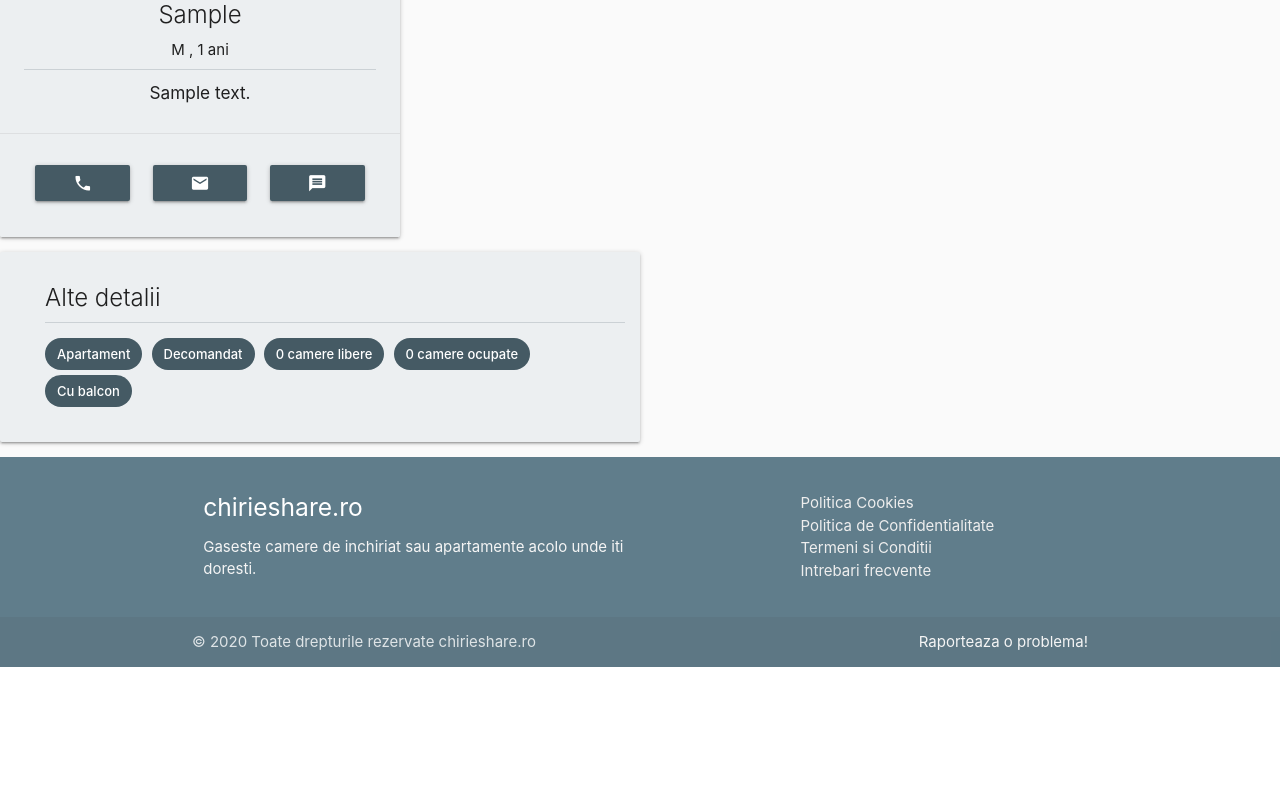
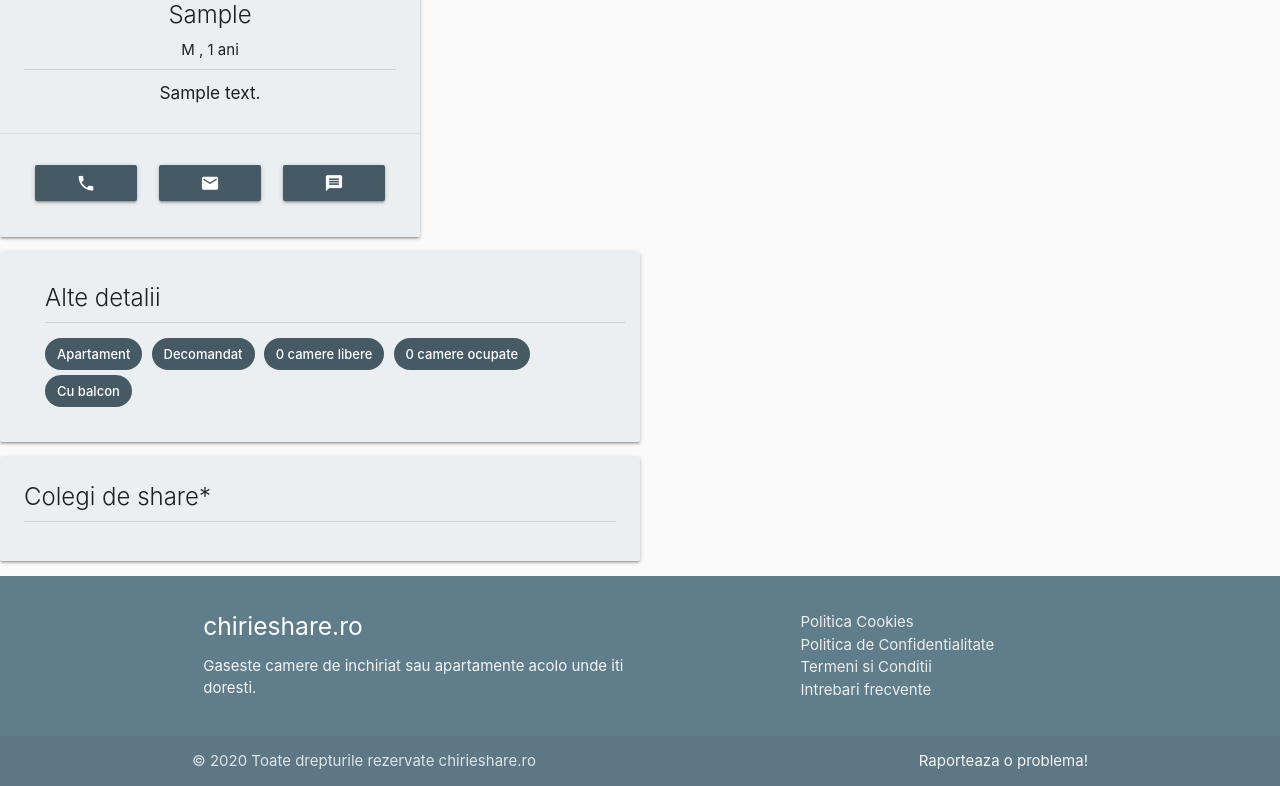
Before and after one commit to ClimenteA/chirieshare-draft, a Django app: page /detalii-anunt/1/ in a window 1280 px wide. Shown: the part 894-1680 px from the top of the page. Before the commit the page ends 1561 px from the top, so only its background shows below. Run offline with Django 3.2, Linux system fonts and the light colour scheme; tables that the repository leaves empty hold one stand-in row (values such as "Sample post").

Commit message:
ommit to show detalii compartimentare if Altceva is the value

```diff
--- a/anunturi/templates/anunturi/anunt.html
+++ b/anunturi/templates/anunturi/anunt.html
@@ -107,7 +107,9 @@
         <span class="card-title">Alte detalii</span>
         <div class="line blue-grey darken-2" style="margin-bottom:1rem;"></div>
         <div class="chip blue-grey darken-2 white-text">{{ anunt.get_tip_imobil_display }}</div>
-        <div class="chip blue-grey darken-2 white-text">{{ anunt.get_compartimentare_display }}</div>
+        {% ifnotequal anunt.get_compartimentare_display "Altceva"  %}
+            <div class="chip blue-grey darken-2 white-text">{{ anunt.get_compartimentare_display }}</div>
+        {% endifnotequal %}
         <div class="chip blue-grey darken-2 white-text">{{ anunt.camere_libere }} {% ifequal anunt.camere_libere "1"  %} camera libera {% else %} camere libere {% endifequal %}</div>
         <div class="chip blue-grey darken-2 white-text">{{ anunt.camere_ocupate }} {% ifequal anunt.camere_ocupate "1"  %} camera ocupata {% else %} camere ocupate {% endifequal %}</div>
         <div class="chip blue-grey darken-2 white-text" id="facilitati">{{ anunt.facilitati }}</div>
@@ -115,15 +117,12 @@
 </div>
 
 
-
-
-
-
-
-
-
+<div class="card blue-grey lighten-5 w640">
+    <div class="card-content">
+        <span class="card-title">Colegi de share*</span>
+        <div class="line blue-grey darken-2" style="margin-bottom:1rem;"></div>
+    </div>
 </div>
-
 
 
 
@@ -186,7 +185,7 @@
 
 
 div.card:nth-child(2) {
-    max-width: 400px;
+    max-width: 420px;
 }
 
 .w640 {
```
